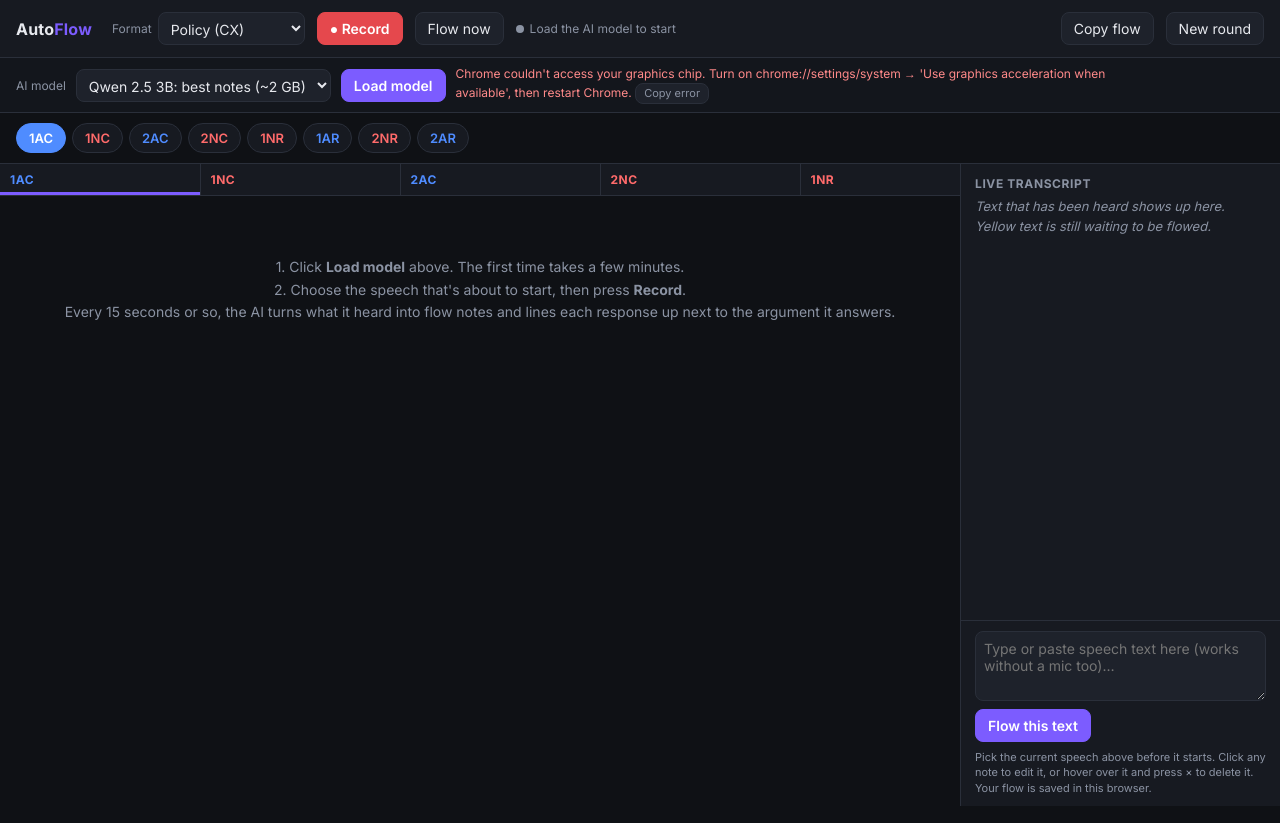
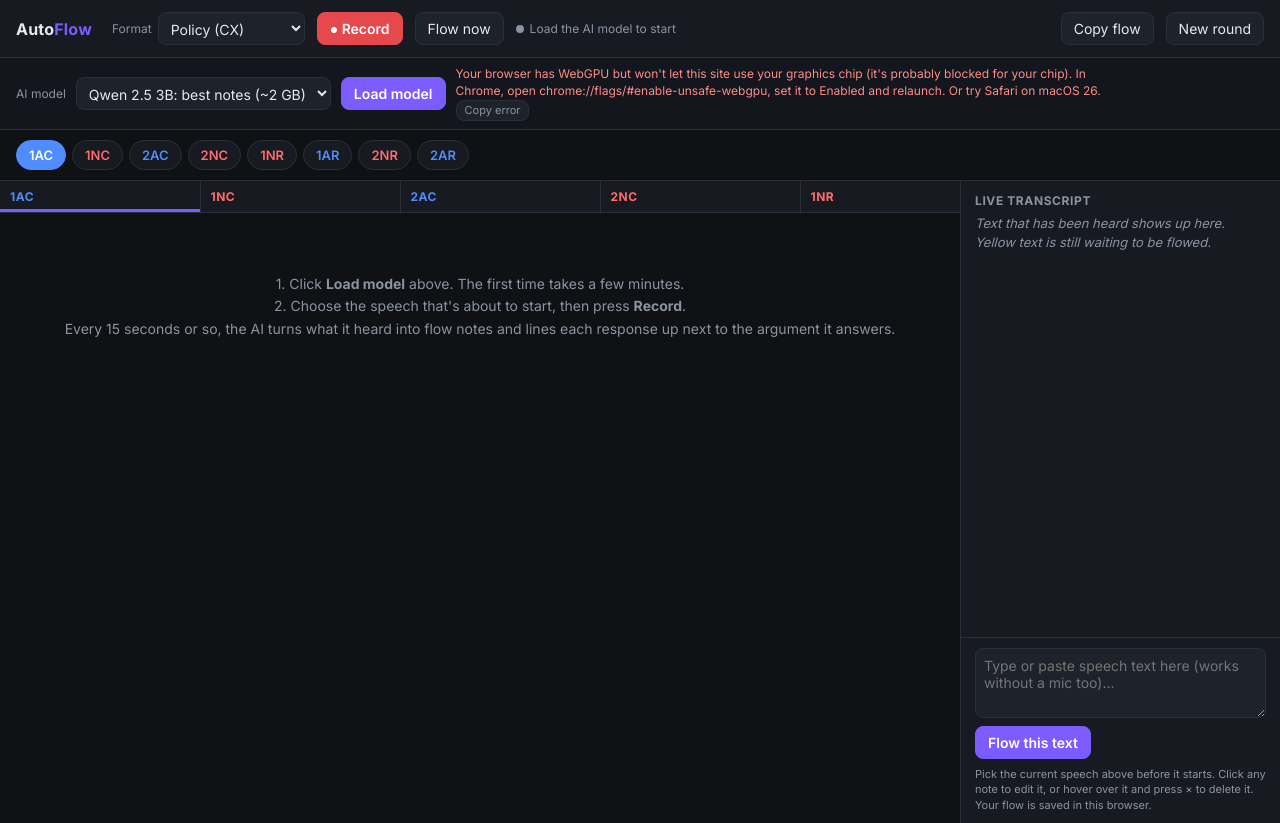
Before and after one commit to yijianxiao2023-netizen/AutoFlow, a plain HTML site: page index.html in a window 1280 px wide. Drawn offline with Linux system fonts and the light colour scheme.

Commit message:
Try more GPU adapter options and give clearer WebGPU-blocked guidance
Co-Authored-By: Claude Opus 5.5 <noreply@anthropic.com>
Claude-Session: https://claude.ai/code/session_01XcHuWLHyFPFnjL25T1gKJU

```diff
--- a/index.html
+++ b/index.html
@@ -226,8 +226,11 @@ async function checkGPU(){
   if(gpuInfo)return gpuInfo;
   if(!navigator.gpu)return gpuInfo={ok:false,why:"WebGPU isn't available in this browser. Use a recent version of Chrome, and check that chrome://settings/system → 'Use graphics acceleration' is on."};
   let a=null;
-  try{a=await navigator.gpu.requestAdapter({powerPreference:"high-performance"})}catch(e){}
-  if(!a)return gpuInfo={ok:false,why:"Chrome couldn't access your graphics chip. Turn on chrome://settings/system → 'Use graphics acceleration when available', then restart Chrome."};
+  for(const opts of [{powerPreference:"high-performance"},{},{powerPreference:"low-power"}]){
+    try{a=await navigator.gpu.requestAdapter(opts)}catch(e){}
+    if(a)break;
+  }
+  if(!a)return gpuInfo={ok:false,why:"Your browser has WebGPU but won't let this site use your graphics chip (it's probably blocked for your chip). In Chrome, open chrome://flags/#enable-unsafe-webgpu, set it to Enabled and relaunch. Or try Safari on macOS 26."};
   let desc="";try{const i=a.info||(a.requestAdapterInfo?await a.requestAdapterInfo():null);if(i)desc=[i.vendor,i.architecture,i.description].filter(Boolean).join(" ")}catch(e){}
   return gpuInfo={ok:true,f16:a.features.has("shader-f16"),maxBuf:a.limits.maxStorageBufferBindingSize,desc};
 }
```
